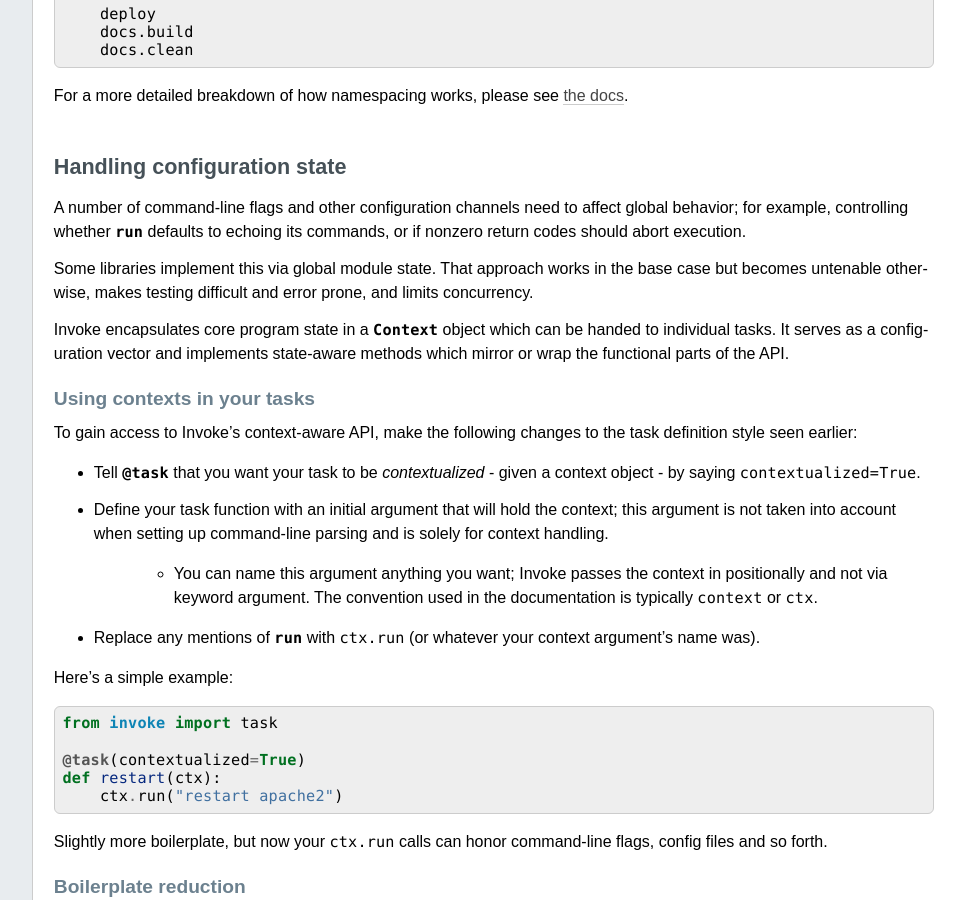
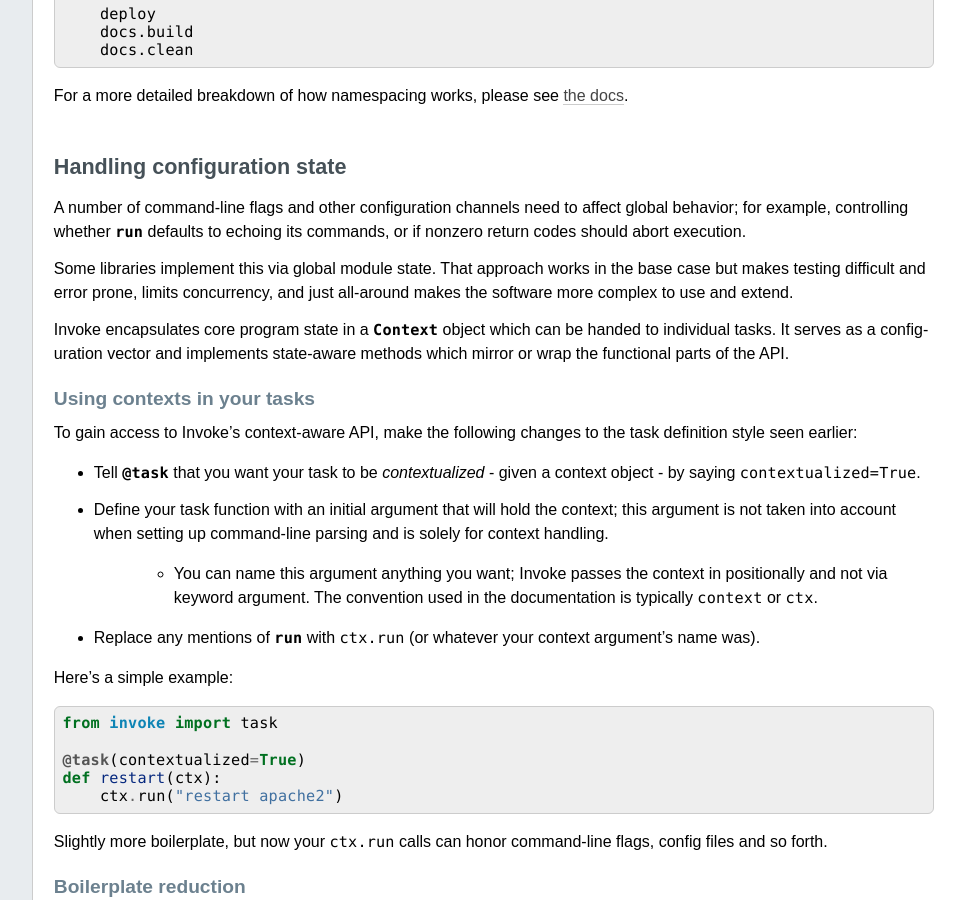
Before and after one commit to pyinvoke/invoke, a Sphinx documentation site: the page built from docs/getting_started.rst, in a window 1280 px wide and 900 px high, scrolled down 3313 px. Shown: the whole window, without its empty margins (224-1189 px from the left). Built offline with Sphinx 7.4.7, drawn with Linux system fonts in a browser that asks for light colours.

Commit message:
Doc tweak

```diff
--- a/docs/getting_started.rst
+++ b/docs/getting_started.rst
@@ -188,8 +188,8 @@
 its commands, or if nonzero return codes should abort execution.
 
 Some libraries implement this via global module state. That approach works in
-the base case but becomes untenable otherwise, makes testing difficult and
-error prone, and limits concurrency.
+the base case but makes testing difficult and error prone, limits concurrency,
+and just all-around makes the software more complex to use and extend.
 
 Invoke encapsulates core program state in a `.Context` object which can be
 handed to individual tasks. It serves as a configuration vector and implements
```
